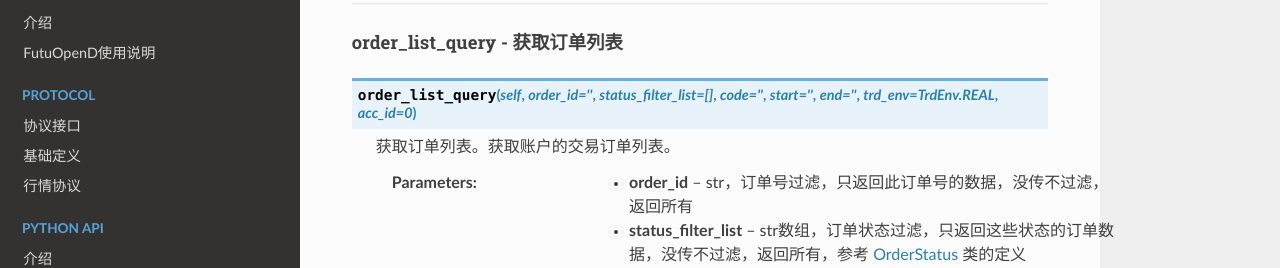
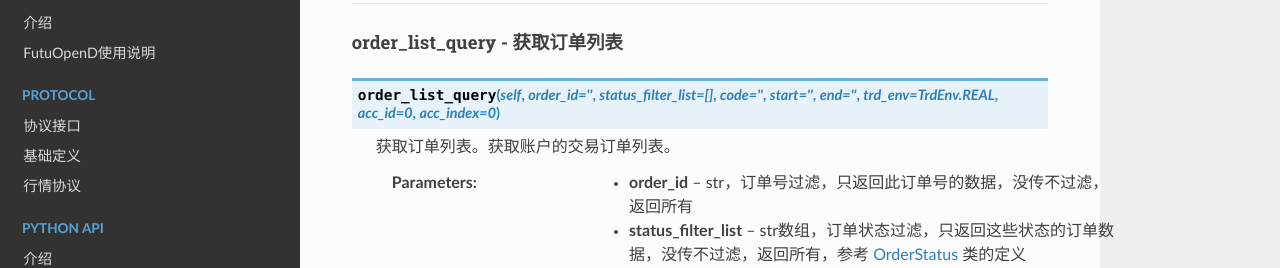
Before and after one commit to FutunnOpen/futu-api-doc, a Sphinx documentation site: the page built from doc_maker/source/api/Trade_API.rst, in a window 1280 px wide and 900 px high, scrolled down 5145 px. Shown: the part 154-422 px from the top of the window. Built offline with Sphinx 7.4.7 and the Read the Docs theme 2.0.0, drawn with Linux system fonts in a browser that asks for light colours; pages that are not in the unit, such as notebooks, are missing from menus.

Commit message:
补充acc_index遗漏

```diff
--- a/doc_maker/source/api/Trade_API.rst
+++ b/doc_maker/source/api/Trade_API.rst
@@ -242,7 +242,7 @@
 order_list_query - 获取订单列表
 ~~~~~~~~~~~~~~~~~~~~~~~~~~~~~~~~~~~~~~~~~~~~~
 
-..  py:function:: order_list_query(self, order_id="", status_filter_list=[], code='', start='', end='', trd_env=TrdEnv.REAL, acc_id=0)
+..  py:function:: order_list_query(self, order_id="", status_filter_list=[], code='', start='', end='', trd_env=TrdEnv.REAL, acc_id=0, acc_index=0)
 
  获取订单列表。获取账户的交易订单列表。
 
@@ -334,7 +334,7 @@
 change_order - 改单(老接口，兼容以前)
 ~~~~~~~~~~~~~~~~~~~~~~~~~~~~~~~~~~~~~~~~~~~~~
 
-..  py:function:: change_order(self, order_id, price, qty, adjust_limit=0, trd_env=TrdEnv.REAL, acc_id=0)
+..  py:function:: change_order(self, order_id, price, qty, adjust_limit=0, trd_env=TrdEnv.REAL, acc_id=0, acc_index=0)
 
  改单(老接口，兼容以前)。改单，即修改订单的价格和数量，是modify_order修改订单的一种操作，为兼容以前，保留此接口，新写代码请使用modify_order。
 
```
